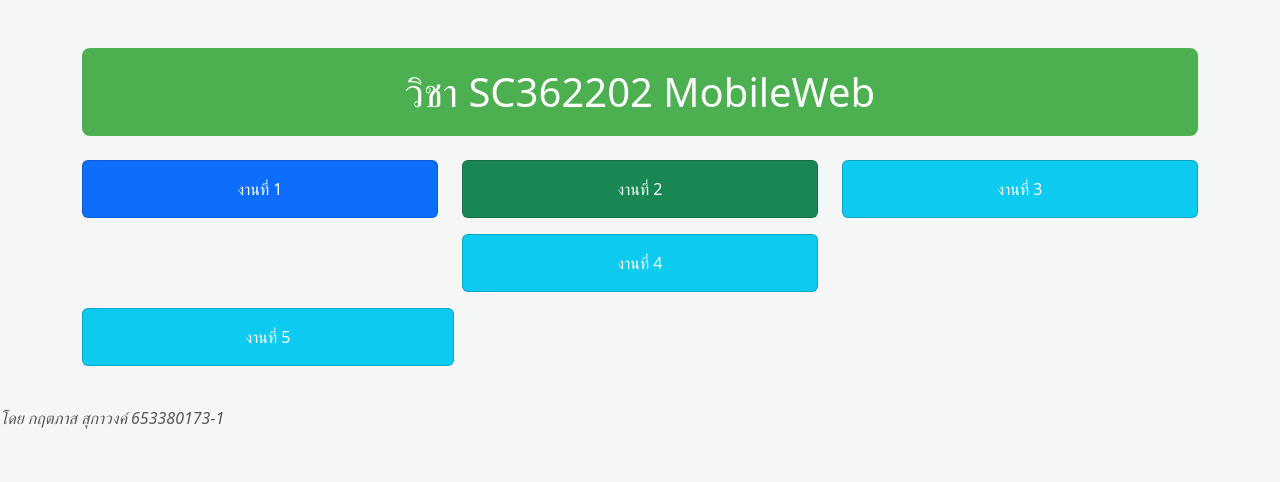
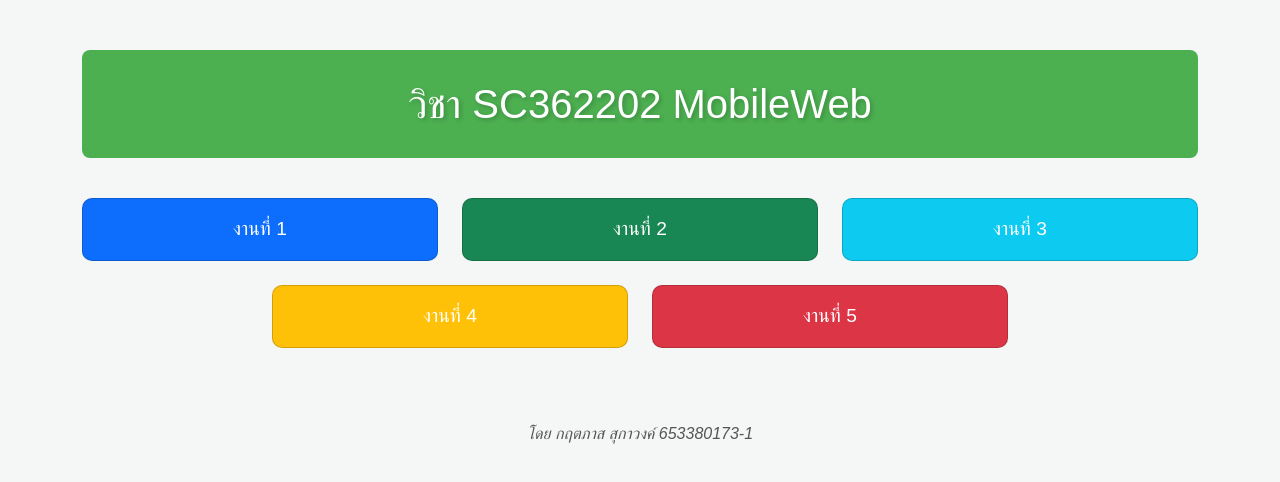
Before and after one commit to kittapas001/web2024, a plain HTML site: page index.html in a window 1280 px wide. Drawn offline with nearby package versions, Linux system fonts and the light colour scheme.

Commit message:
Update index.html

```diff
--- a/index.html
+++ b/index.html
@@ -12,18 +12,23 @@
     body {
       background-color: #f4f7f6;
       color: #333;
+      font-family: 'Arial', sans-serif;
     }
 
     h1 {
       background-color: #4CAF50;
       color: white;
-      padding: 20px;
+      padding: 30px;
       border-radius: 8px;
+      margin-bottom: 40px;
+      font-size: 2.5rem;
+      text-shadow: 2px 2px 4px rgba(0, 0, 0, 0.2);
     }
 
     a {
       color: white;
       text-decoration: none;
+      font-size: 1.2rem;
     }
 
     a:hover {
@@ -32,57 +37,66 @@
 
     .custom-card {
       transition: transform 0.3s, box-shadow 0.3s;
+      border-radius: 10px;
     }
 
     .custom-card:hover {
       transform: scale(1.05);
-      box-shadow: 0 4px 8px rgba(0, 0, 0, 0.2);
+      box-shadow: 0 4px 8px rgba(0, 0, 0, 0.3);
+    }
+
+    .card-body {
+      text-align: center;
     }
 
     footer {
-      margin-top: 40px;
+      margin-top: 50px;
       font-style: italic;
       color: #555;
+      text-align: center;
+    }
+
+    .container {
+      margin-top: 50px;
     }
   </style>
 </head>
 <body>
-  <div class="container text-center mt-5">
-    <h1 class="mb-4">วิชา SC362202 MobileWeb</h1>
+  <div class="container">
+    <h1 class="text-center">วิชา SC362202 MobileWeb</h1>
     <div class="row justify-content-center">
-      <div class="col-md-4">
-        <div class="card custom-card bg-primary text-white mb-3">
+      <div class="col-md-4 mb-4">
+        <div class="card custom-card bg-primary text-white">
           <div class="card-body">
             <a href="work1.html" target="_blank">งานที่ 1</a>
           </div>
         </div>
       </div>
-      <div class="col-md-4">
-        <div class="card custom-card bg-success text-white mb-3">
+      <div class="col-md-4 mb-4">
+        <div class="card custom-card bg-success text-white">
           <div class="card-body">
             <a href="work2.html" target="_blank">งานที่ 2</a>
           </div>
         </div>
       </div>
-      <div class="col-md-4">
-        <div class="card custom-card bg-info text-white mb-3">
+      <div class="col-md-4 mb-4">
+        <div class="card custom-card bg-info text-white">
           <div class="card-body">
-             <a href="work3.html" target="_blank">งานที่ 3</a>
+            <a href="work3.html" target="_blank">งานที่ 3</a>
           </div>
         </div>
       </div>
-       <div class="col-md-4">
-        <div class="card custom-card bg-info text-white mb-3">
+      <div class="col-md-4 mb-4">
+        <div class="card custom-card bg-warning text-white">
           <div class="card-body">
-             <a href="work4.html" target="_blank">งานที่ 4</a>
+            <a href="work4.html" target="_blank">งานที่ 4</a>
           </div>
         </div>
       </div>
-    </div>
-      <div class="col-md-4">
-        <div class="card custom-card bg-info text-white mb-3">
+      <div class="col-md-4 mb-4">
+        <div class="card custom-card bg-danger text-white">
           <div class="card-body">
-             <a href="work5.html" target="_blank">งานที่ 5</a>
+            <a href="work5.html" target="_blank">งานที่ 5</a>
           </div>
         </div>
       </div>
```
